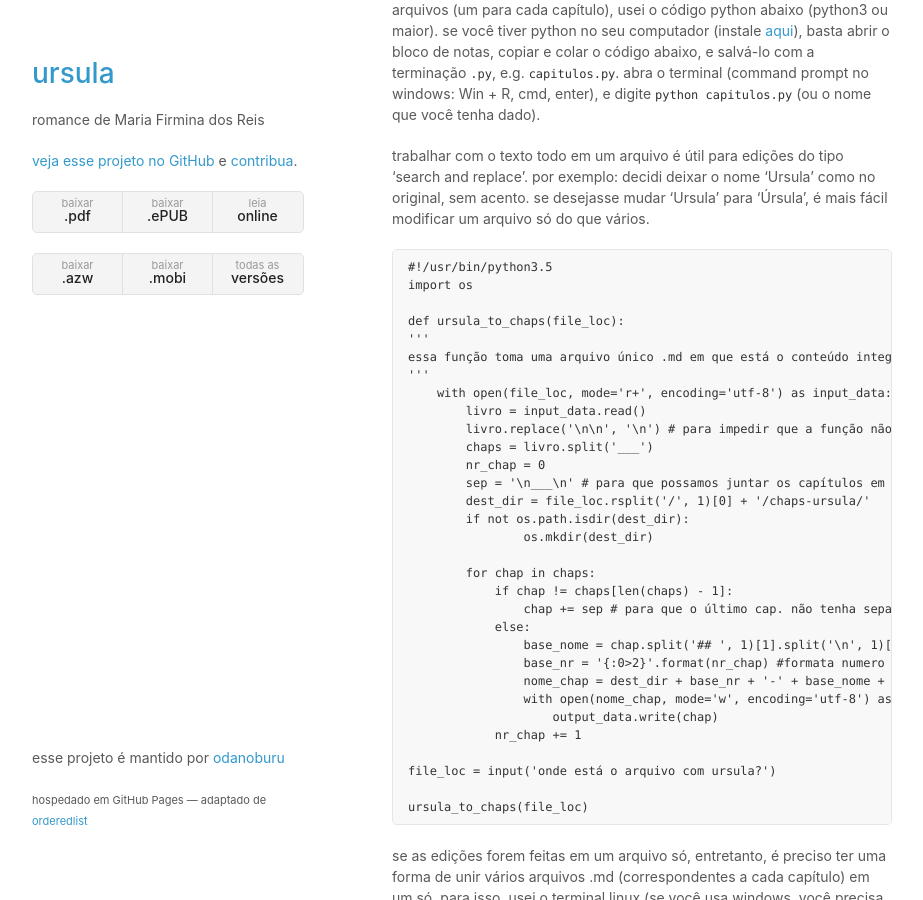
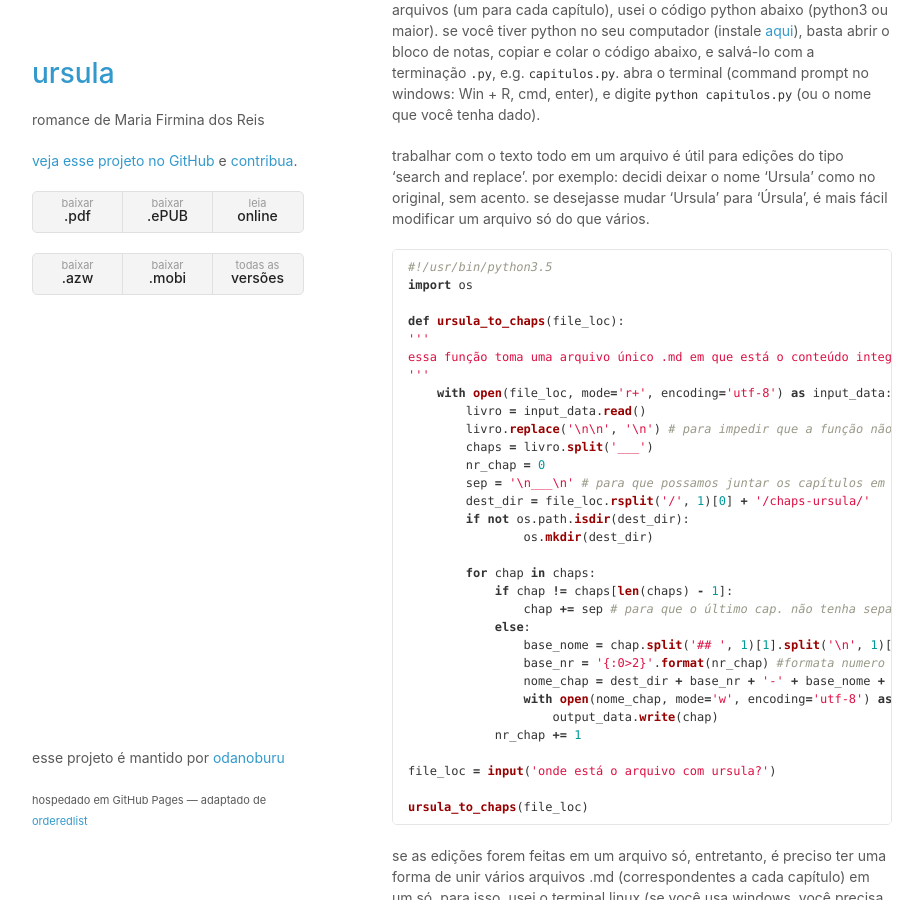
Before and after one commit to odanoburu/ursula, a Jekyll site: the page built from construir.md, in a window 1280 px wide and 900 px high, scrolled down 289 px. Shown: the whole window, without its empty margins (178-1101 px from the left). Built offline with Jekyll 4.4.1, drawn with Linux system fonts in a browser that asks for light colours.

Commit message:
correct language names

````diff
--- a/construir.md
+++ b/construir.md
@@ -12,7 +12,7 @@
 
 trabalhar com o texto todo em um arquivo é útil para edições do tipo 'search and replace'. por exemplo: decidi deixar o nome 'Ursula' como no original, sem acento. se desejasse mudar 'Ursula' para 'Úrsula', é mais fácil modificar um arquivo só do que vários.
 
-```python3
+```python
 #!/usr/bin/python3.5
 import os
 
@@ -48,7 +48,7 @@
 
 se as edições forem feitas em um arquivo só, entretanto, é preciso ter uma forma de unir vários arquivos .md (correspondentes a cada capítulo) em um só. para isso, usei o terminal linux (se você usa windows, você precisa descobrir como fazer isso em windows e me contar). basta ter uma pasta com todos os capítulos de Ursula em formato .md (nada mais, nada menos), e rodar
 
-```bash
+```shell
 cat *.md > ursula.md
 ```
 esse comando concatena todos os arquivos .md da pasta em que você estiver e os salva em um novo arquivo `ursula.md` (por isso, não rode o comando se existir algum arquivo .md diferente dos capítulos).
@@ -57,14 +57,14 @@
 
 para transformar o arquivo .md em .epub, precisamos usar o programa [pandoc](http://pandoc.org/). há instruções de download e uso [aqui](http://pandoc.org/getting-started.html). é preciso abrir o terminal (ou command prompt) na pasta em que o arquivo .md original de ursula está, e rodar:
 
-```bash
+```shell
 pandoc ursula.md -s -o ursula.epub
 ```
 `pandoc` chama o programa, o comando `-s` demanda como resultado um arquivo _standalone_ e o comando `-o` diz onde deve ser guardado o resultado, nesse caso, `ursula.epub.`
 
 podemos fazer essa conversão a partir dos vários arquivos de capítulos. abra o terminal em uma pasta em que todos os arquivos .md se referem à capítulos de Ursula (eles devem estar em ordem), e rode:
 
-```bash
+```shell
 pandoc *.md -s -o ursula.epub
 ```
 o resultado será o mesmo.
@@ -77,14 +77,14 @@
 
 essa conversão foi feita semi manualmente. primeiro, usei o pandoc para gerar um arquivo .tex a partir do .md:
 
-```bash
+```shell
 pandoc *.md -s -o ursula.tex
 ```
 a partir do template disponível [aqui](https://www.overleaf.com/docs?snip_uri=http://www.latextemplates.com/templates/books/4/ebook.zip), colei o texto do .tex em que havia o conteúdo integral de Ursula, adaptando algumas coisas aqui e ali.
 
 se você quiser uma versão pdf mais simples (funcionará bem para computadores, mas não para e-readers), uma opção é usar o pandoc diretamente:
 
-```bash
+```shell
 pandoc *.md -s -o ursula.pdf
 ```
 
````
